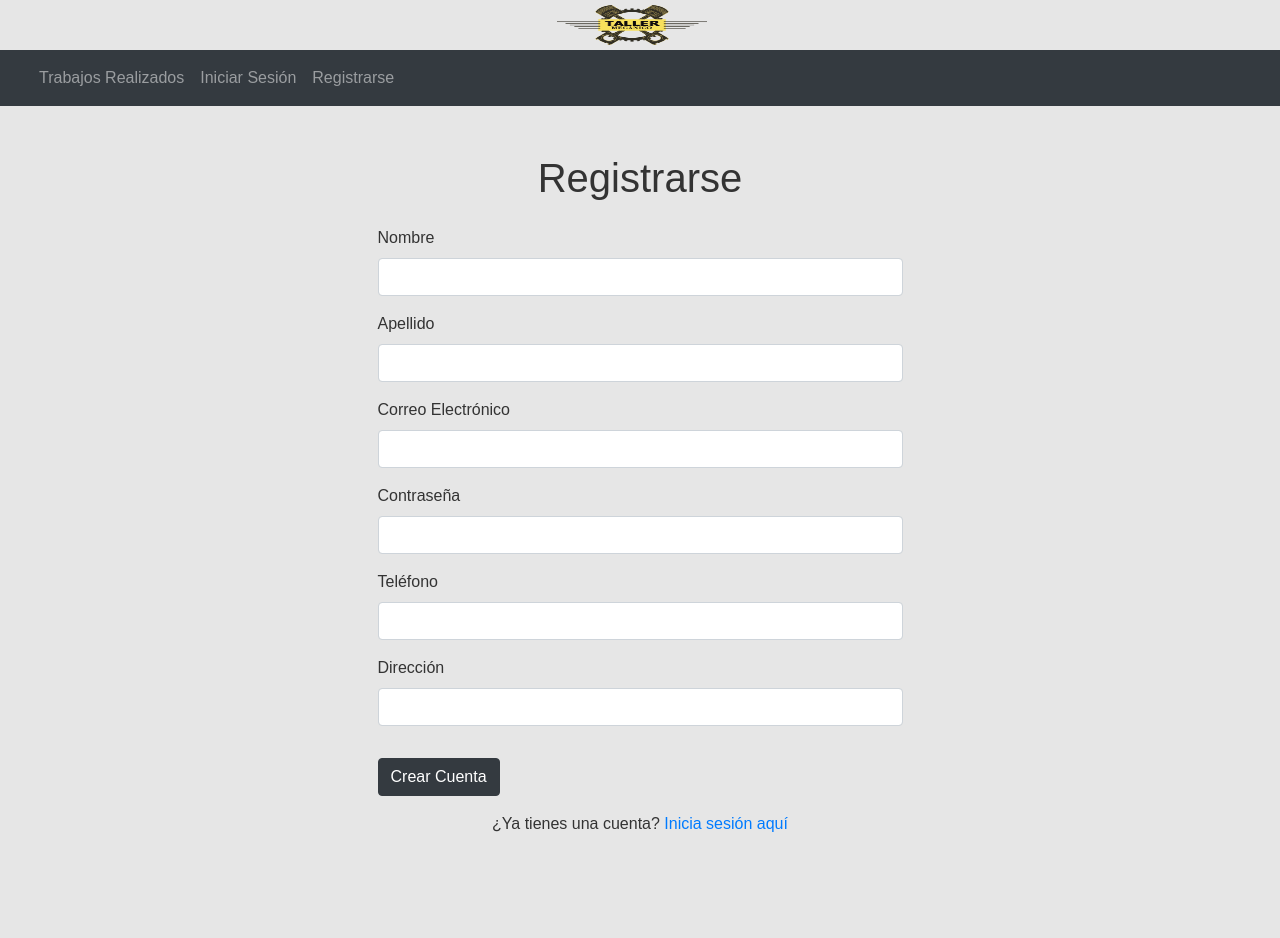
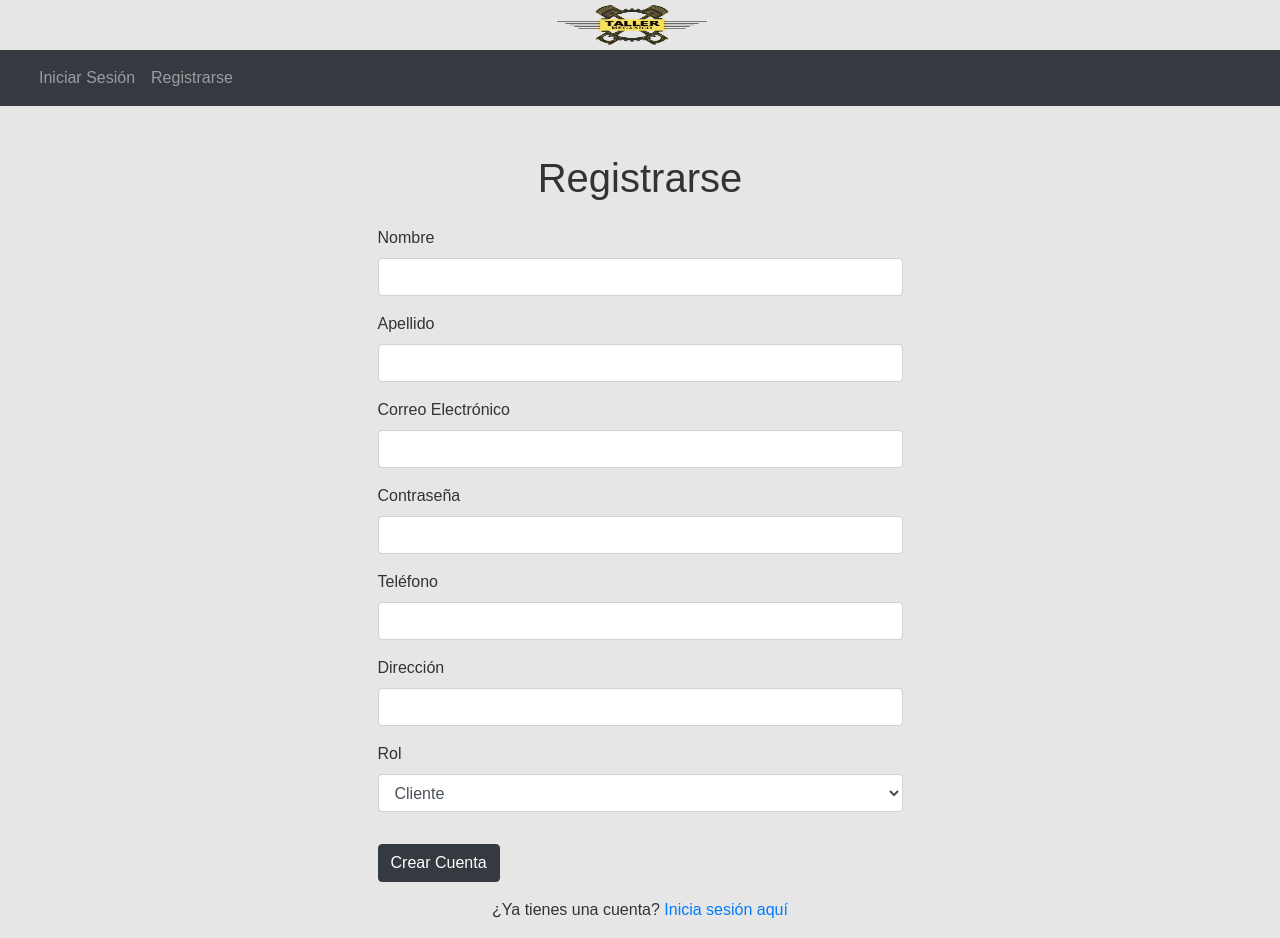
Before and after one commit to jazielSlayer/Taller, a Flask app: page /register in a window 1280 px wide. Before the commit the page ends 832 px from the top, so only its background shows below. Run offline with Flask 3, Linux system fonts and the light colour scheme; some libraries are stand-ins or nearby versions.

Commit message:
Agregamos trabajos

```diff
--- a/App.py
+++ b/App.py
@@ -48,19 +48,20 @@ def login():
         email = request.form['email']
         contrasena = request.form['contrasena']
         cursor = mysql.connection.cursor()
-        cursor.execute("SELECT * FROM Clientes WHERE email = %s", (email,))
-        cliente = cursor.fetchone()
+        cursor.execute("SELECT * FROM Users WHERE Email = %s", (email,))
+        user = cursor.fetchone()
         cursor.close()
-        if cliente and bcrypt.checkpw(contrasena.encode('utf-8'), cliente[8].encode('utf-8')):
-            session['user_id'] = cliente[0]
-            session['es_admin'] = cliente[7]
-            if cliente[7] == 1:
-                return redirect('/')
+        if user and bcrypt.checkpw(contrasena.encode('utf-8'), user[2].encode('utf-8')):  # user[2] es Password
+            session['user_id'] = user[0]  # user[0] es IdUser
+            session['role'] = user[3]     # user[3] es Role
+            if user[3] == 'admin':        # Verifica si el rol es 'admin'
+                return redirect('/')      # Redirige a la página principal para administradores
             else:
-                return redirect('/vista_clientes')
+                return redirect('/clientes_vista')  # Redirige a la vista de clientes
         else:
             return render_template('/screens/login.html', error="Credenciales incorrectas")
     return render_template('/screens/login.html')
+
 # Ruta para registro
 @app.route('/register', methods=['GET', 'POST'])
 def register():
@@ -80,14 +81,14 @@ def register():
             return redirect(url_for('register'))
 
         if role == 'client':
-            nombre = request.form['nombre']
+            username = request.form['username']
             apellido = request.form['apellido']
             telefono = request.form['telefono']
             direccion = request.form['direccion']
 
             # Insertar en Clientes
             cur.execute("INSERT INTO Clientes (Nombre, Apellido, Email, Telefono, Direccion, EstadoCuenta) VALUES (%s, %s, %s, %s, %s, %s)",
-                        (nombre, apellido, email, telefono, direccion, 0))
+                        (username, apellido, email, telefono, direccion, 0))
             mysql.connection.commit()
 
             # Obtener el IdCliente recién creado
@@ -113,7 +114,7 @@ def logout():
     session.pop('user_id', None)
     session.pop('role', None)
     flash('Has cerrado sesión.', 'success')
-    return redirect(url_for('/login'))
+    return redirect(url_for('login'))  # Cambia '/login' por 'login'
 
 # Ruta pública para ver trabajos realizados
 @app.route('/trabajos')
@@ -140,7 +141,7 @@ def clientes_vista():
     cur = mysql.connection.cursor()
     cur.execute('SELECT * FROM Proyectos WHERE IdCliente = %s', (session['user_id'],))
     proyectos = cur.fetchall()
-    return render_template('/vistas/vista_clientes.html', proyectos=proyectos)
+    return render_template('/vistas/vista_cliente.html', proyectos=proyectos)
 
 @app.route('/admin/trabajos')
 @login_required
--- a/templates/edit/edit_trabajo.html
+++ b/templates/edit/edit_trabajo.html
@@ -1,6 +1,6 @@
 {% extends "layout.html" %}
 
-{% block content %}
+{% block body %}
 <div class="container">
     <h1 class="text-center my-4" style="color: #333333;">Editar Trabajo</h1>
     <div class="row justify-content-center">
--- a/templates/layout.html
+++ b/templates/layout.html
@@ -17,9 +17,7 @@
         <div class="container-fluid">
             <div class="collapse navbar-collapse" id="navbarNav">
                 <ul class="navbar-nav">
-                    <li class="nav-item">
-                        <a class="nav-link" href="/trabajos">Trabajos Realizados</a>
-                    </li>
+
                     {% if session.user_id %}
                         {% if session.role == 'admin' %}
                         <a class="navbar-brand" href="/">Inicio</a>
@@ -39,7 +37,7 @@
                             <a class="nav-link" href="/admin/citas">Citas</a>
                         </li>
                         {% elif session.role == 'client' %}
-                        <a class="navbar-brand" href="/clientes_vista">Inicio</a>
+                        <a class="navbar-brand" href="/clientes_vista">Mis citas</a>
                         <button class="navbar-toggler" type="button" data-bs-toggle="collapse" data-bs-target="#navbarNav" aria-controls="navbarNav" aria-expanded="false" aria-label="Toggle navigation">
                             <span class="navbar-toggler-icon"></span>
                         </button>
@@ -47,6 +45,9 @@
                             <a class="nav-link" href="/citas/solicitar">Solicitar Cita</a>
                         </li>
                         {% endif %}
+                        <li class="nav-item">
+                            <a class="nav-link" href="/trabajos">Trabajos Realizados</a>
+                        </li>
                         <li class="nav-item">
                             <a class="nav-link" href="/logout">Cerrar Sesión</a>
                         </li>
@@ -58,6 +59,7 @@
                             <a class="nav-link" href="/register">Registrarse</a>
                         </li>
                     {% endif %}
+
                 </ul>
             </div>
         </div>
--- a/templates/screens/admin_trabajos.html
+++ b/templates/screens/admin_trabajos.html
@@ -1,6 +1,6 @@
 {% extends "layout.html" %}
 
-{% block content %}
+{% block body %}
 <div class="container">
     <h1 class="text-center my-4" style="color: #333333;">Gestionar Trabajos</h1>
     <form method="POST" action="/add_trabajo">
--- a/templates/screens/citas.html
+++ b/templates/screens/citas.html
@@ -1,6 +1,6 @@
 {% extends "layout.html" %}
 
-{% block content %}
+{% block body %}
 <div class="container">
     <h1 class="text-center my-4" style="color: #333333;">Gestionar Citas</h1>
     <form method="POST" action="/add_cita">
--- a/templates/screens/index.html
+++ b/templates/screens/index.html
@@ -1,6 +1,6 @@
 {% extends "layout.html" %}
 
-{% block content %}
+{% block body %}
 <div class="container">
     <h1 class="text-center my-4" style="color: #333333;">Gestión de Clientes</h1>
     <form method="POST" action="/add_cliente">
--- a/templates/screens/inventario.html
+++ b/templates/screens/inventario.html
@@ -1,6 +1,6 @@
 {% extends "layout.html" %}
 
-{% block content %}
+{% block body %}
 <div class="container">
     <h1 class="text-center my-4" style="color: #333333;">Gestionar Inventario</h1>
     <form method="POST" action="/add_inventario">
--- a/templates/screens/proyectos.html
+++ b/templates/screens/proyectos.html
@@ -1,6 +1,6 @@
 {% extends "layout.html" %}
 
-{% block content %}
+{% block body %}
 <div class="container">
     <h1 class="text-center my-4" style="color: #333333;">Gestionar Proyectos</h1>
     <form method="POST" action="/add_proyecto">
--- a/templates/screens/register.html
+++ b/templates/screens/register.html
@@ -7,8 +7,8 @@
         <div class="col-md-6">
             <form method="POST" action="/register">
                 <div class="form-group">
-                    <label for="nombre">Nombre</label>
-                    <input type="text" class="form-control" id="nombre" name="nombre" required>
+                    <label for="username">Nombre</label>
+                    <input type="text" class="form-control" id="username" name="username" required>
                 </div>
                 <div class="form-group">
                     <label for="apellido">Apellido</label>
@@ -19,8 +19,8 @@
                     <input type="email" class="form-control" id="email" name="email" required>
                 </div>
                 <div class="form-group">
-                    <label for="contrasena">Contraseña</label>
-                    <input type="password" class="form-control" id="contrasena" name="contrasena" required>
+                    <label for="password">Contraseña</label>
+                    <input type="password" class="form-control" id="password" name="password" required>
                 </div>
                 <div class="form-group">
                     <label for="telefono">Teléfono</label>
@@ -30,6 +30,14 @@
                     <label for="direccion">Dirección</label>
                     <input type="text" class="form-control" id="direccion" name="direccion">
                 </div>
+                <!-- Agregar campo para role -->
+                <div class="form-group">
+                    <label for="role">Rol</label>
+                    <select class="form-control" id="role" name="role" required>
+                        <option value="client">Cliente</option>
+                        <option value="admin">Administrador</option>
+                    </select>
+                </div>
                 <button type="submit" class="btn btn-primary mt-3">Crear Cuenta</button>
             </form>
             <p class="mt-3 text-center">¿Ya tienes una cuenta? <a href="/login">Inicia sesión aquí</a></p>
--- a/templates/screens/solicitar_cita.html
+++ b/templates/screens/solicitar_cita.html
@@ -1,6 +1,6 @@
 {% extends "layout.html" %}
 
-{% block content %}
+{% block body %}
 <div class="container">
     <h1 class="text-center my-4" style="color: #333333;">Solicitar Cita</h1>
     <div class="row justify-content-center">
--- a/templates/vistas/vista_cliente.html
+++ b/templates/vistas/vista_cliente.html
@@ -1,6 +1,6 @@
 {% extends "layout.html" %}
 
-{% block content %}
+{% block body %}
 <div class="container">
     <h1 class="text-center my-4" style="color: #333333;">Mis Proyectos y Citas</h1>
 
```
Also changed, not shown: 1 other file.
